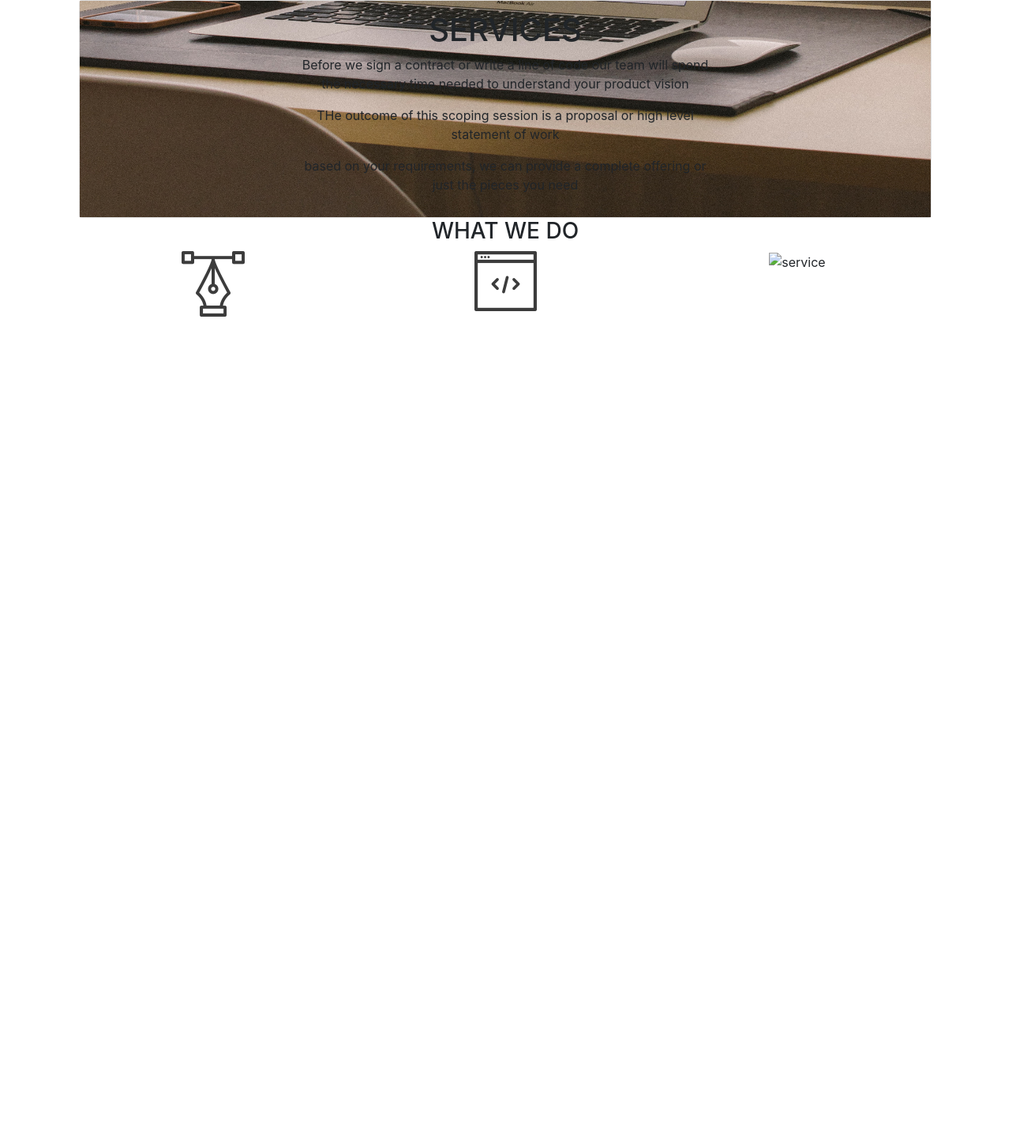
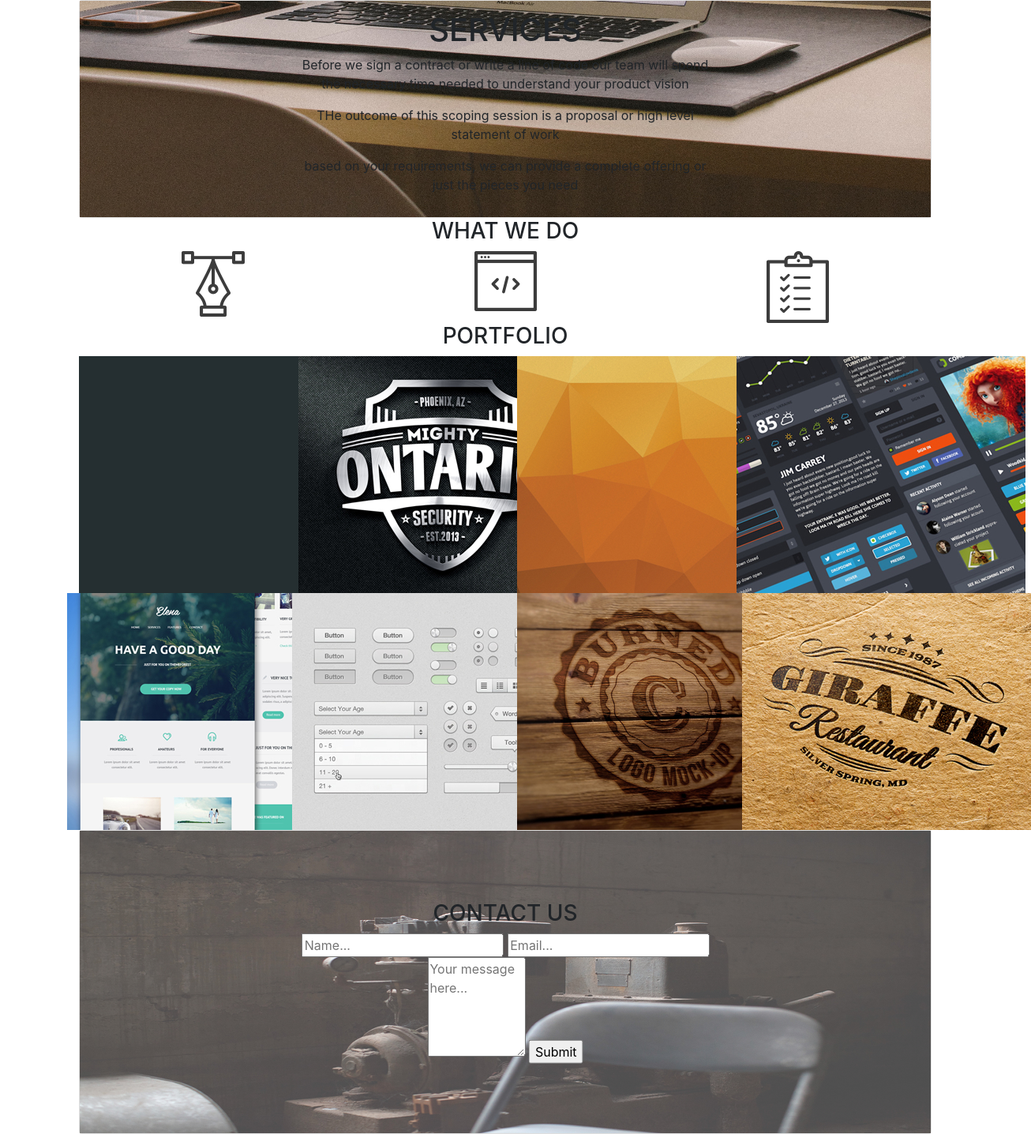
Before and after one commit to cnamulanda/Delani-Studio, a plain HTML site: page index.html in a window 1280 px wide. Shown: the part 847-2283 px from the top of the page at 79% size, 1306 px wide, since content can reach past the window. Before the commit the page ends 1248 px from the top, so only its background shows below. Drawn offline with Linux system fonts and the light colour scheme.

Commit message:
add section

```diff
--- a/index.html
+++ b/index.html
@@ -58,12 +58,60 @@
                     <div class="col-4">
                      <img src="images/services_icons/dev_icon.png"alt="service">
                     </div>
+
                     <div class="col-4">
-                        <img scr="images/services_icons/product_icon.png"alt="service"
-
+                        <img src="images/services_icons/product_icon.png" alt="product">
                     </div>
 
                 </div>
+                </div>
+                <div class="text-center">
+                <h3>PORTFOLIO</h3>
+                <div class="row">
+                    <div class="col-3">
+                        <img src="images/portfolio/work4.jpg" alt="portfolio">
+                        </div>
+                        <div class="col-3">
+                        <img src="images/portfolio/work3.jpg"alt="work3">
+                        </div>
+                        <div class="col-3">
+                            <img src="images/portfolio/work2.jpg"alt="work2">
+                        </div>
+                        <div class="col-3">
+                            <img src="images/portfolio/work1.jpg"alt="work1">
+                        </div>
+                        <div class="row">
+                            <div class="col-3">
+                                <img src="images/portfolio/work5.jpg"alt="work2">
+                            </div>
+                            <div class="col-3">
+                            <img src="images/portfolio/work6.jpg"alt="work 6">
+                            </div>
+                            <div class="col-3">
+                                <img src="images/portfolio/work7.jpg"alt="work7">
+                            </div>
+                            <div class="col-3">
+                            <img src="images/portfolio/work8.jpg"alt="work8">
+                            </div>
+
+                        </div>
+
+                        <div>
+                            <div class="container">
+                                <div class="card">
+                            <img src="images/backgrounds/c_image.jpg"  class="img-fluid" alt="background.png">
+                            <div class="img-title">
+                                <div class="text-center">
+                                    <h3 class="">CONTACT US</h3>
+                                    <section>
+                                    <form >
+                                        <input type="text" placeholder="Name...">
+                                        <input type="email" name="" id="mail" placeholder="Email...">
+                                        <textarea name="" id="" cols="10" rows="5" placeholder="Your message here..."></textarea>
+                                        <input type="submit">
+                                      </form>
+                                    </section>
+                        </div>
 </body>
 
 </html>
```
